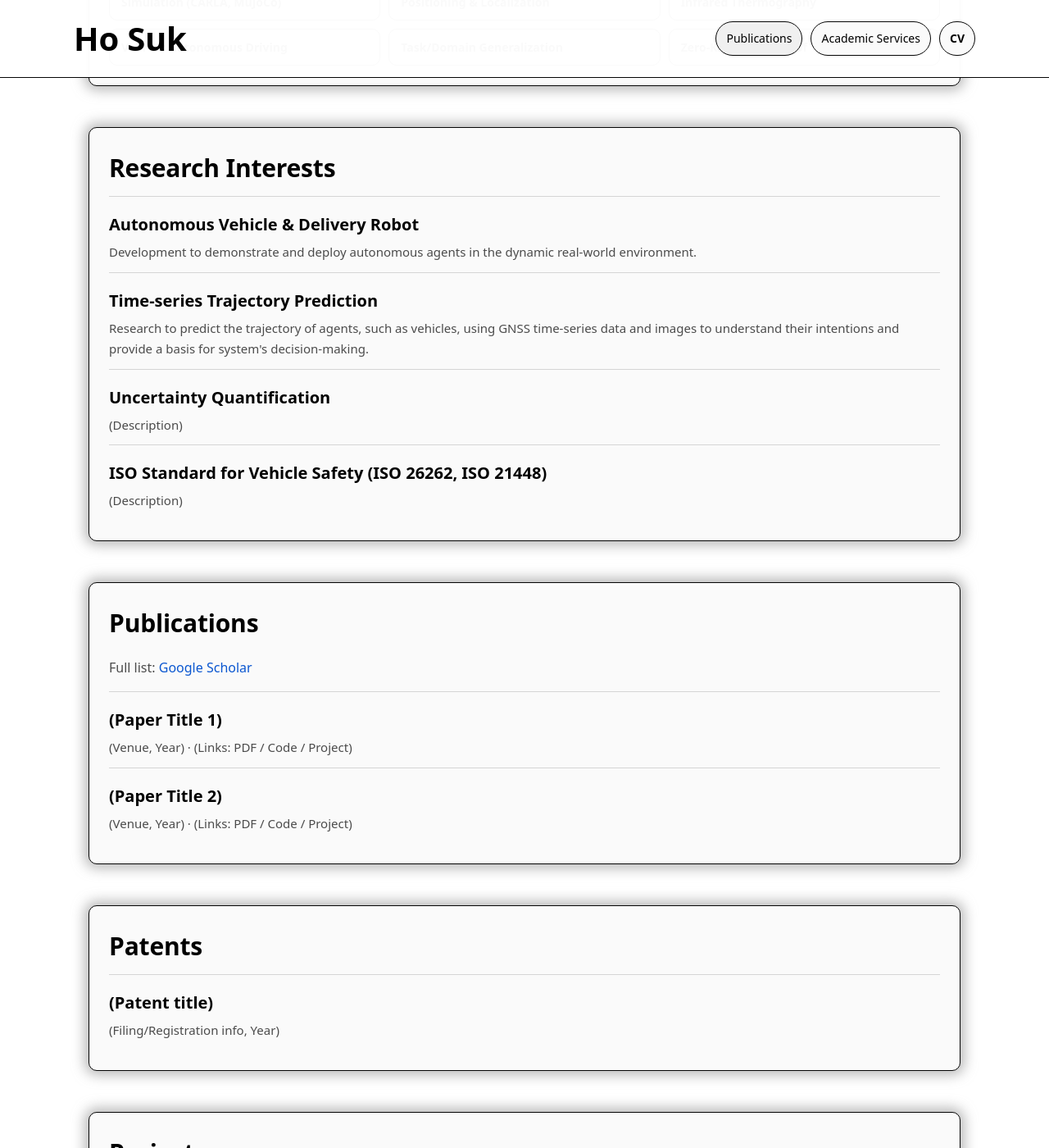
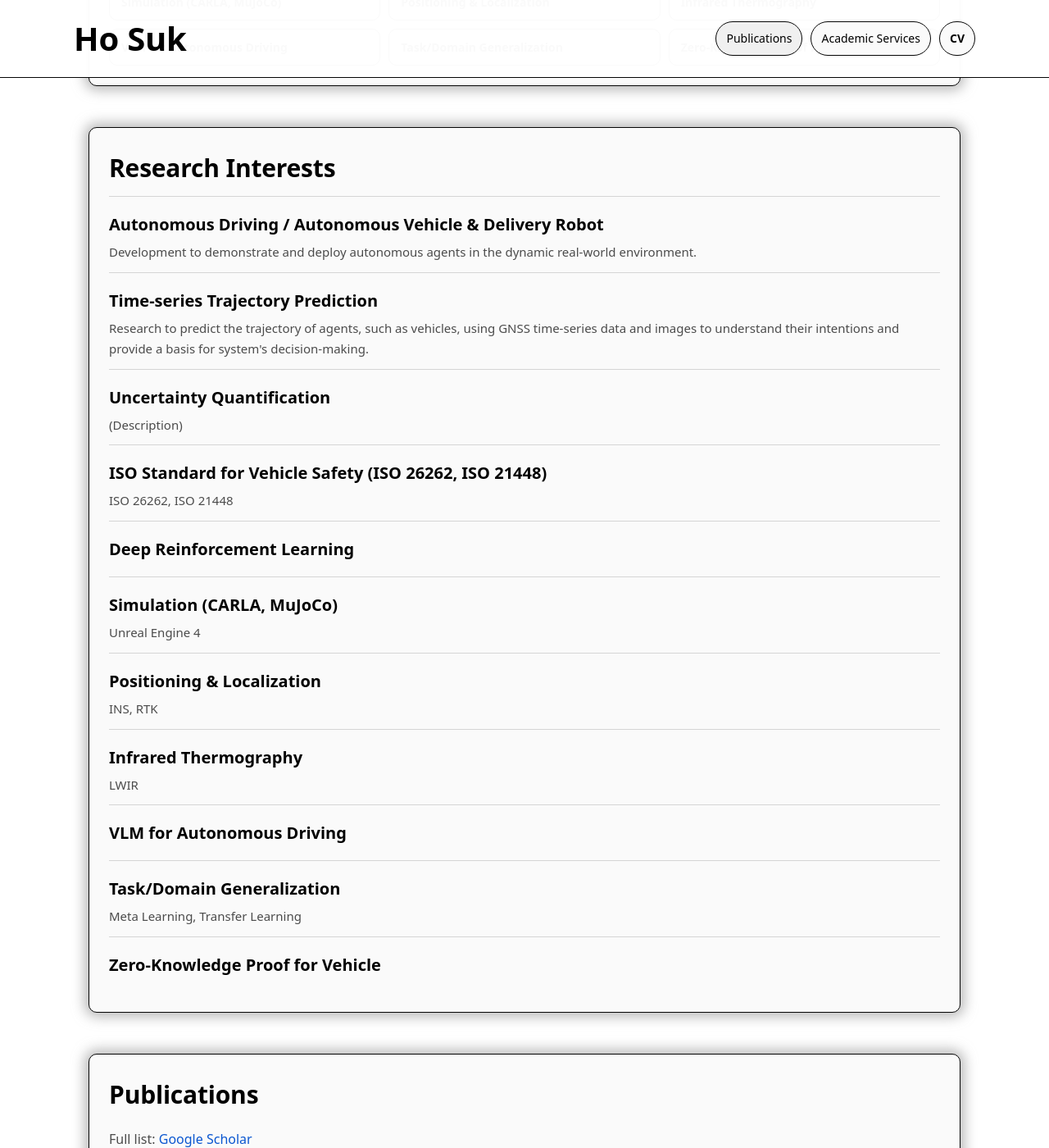
Before and after one commit to ho-suk-93/ho-suk-93.github.io, a Jekyll site: the page built from index.md, in a window 1280 px wide and 1400 px high, scrolled down 1274 px. Shown: the whole window at 82% size. Built offline with Jekyll 4.4.1, drawn with Linux system fonts in a browser that asks for light colours.

Commit message:
Update index.md

```diff
--- a/index.md
+++ b/index.md
@@ -64,7 +64,7 @@ description: "Ho Suk personal website"
       <div class="keyword-item">Infrared Thermography</div>
       <div class="keyword-item">VLM for Autonomous Driving</div>
       <div class="keyword-item">Task/Domain Generalization</div>
-      <div class="keyword-item">Zero-Knowledge Proof</div>
+      <div class="keyword-item">Zero-Knowledge Proof for Vehicle</div>
     </div>
   </div>
 </section>
@@ -73,7 +73,7 @@ description: "Ho Suk personal website"
   <div class="card">
     <div class="section-title">Research Interests</div>
     <div class="list-item">
-      <p class="item-title">Autonomous Vehicle & Delivery Robot</p>
+      <p class="item-title">Autonomous Driving / Autonomous Vehicle & Delivery Robot</p>
       <p class="item-desc">Development to demonstrate and deploy autonomous agents in the dynamic real-world environment.</p>
     </div>
     <div class="list-item">
@@ -86,7 +86,35 @@ description: "Ho Suk personal website"
     </div>
     <div class="list-item">
       <p class="item-title">ISO Standard for Vehicle Safety (ISO 26262, ISO 21448)</p>
-      <p class="item-desc">(Description)</p>
+      <p class="item-desc">ISO 26262, ISO 21448</p>
+    </div>
+    <div class="list-item">
+      <p class="item-title">Deep Reinforcement Learning</p>
+      <p class="item-desc"> </p>
+    </div>
+    <div class="list-item">
+      <p class="item-title">Simulation (CARLA, MuJoCo)</p>
+      <p class="item-desc">Unreal Engine 4</p>
+    </div>
+    <div class="list-item">
+      <p class="item-title">Positioning & Localization</p>
+      <p class="item-desc">INS, RTK</p>
+    </div>
+    <div class="list-item">
+      <p class="item-title">Infrared Thermography</p>
+      <p class="item-desc">LWIR</p>
+    </div>
+    <div class="list-item">
+      <p class="item-title">VLM for Autonomous Driving</p>
+      <p class="item-desc"> </p>
+    </div>
+    <div class="list-item">
+      <p class="item-title">Task/Domain Generalization</p>
+      <p class="item-desc">Meta Learning, Transfer Learning</p>
+    </div>
+    <div class="list-item">
+      <p class="item-title">Zero-Knowledge Proof for Vehicle</p>
+      <p class="item-desc"> </p>
     </div>
   </div>
 </section>
```
